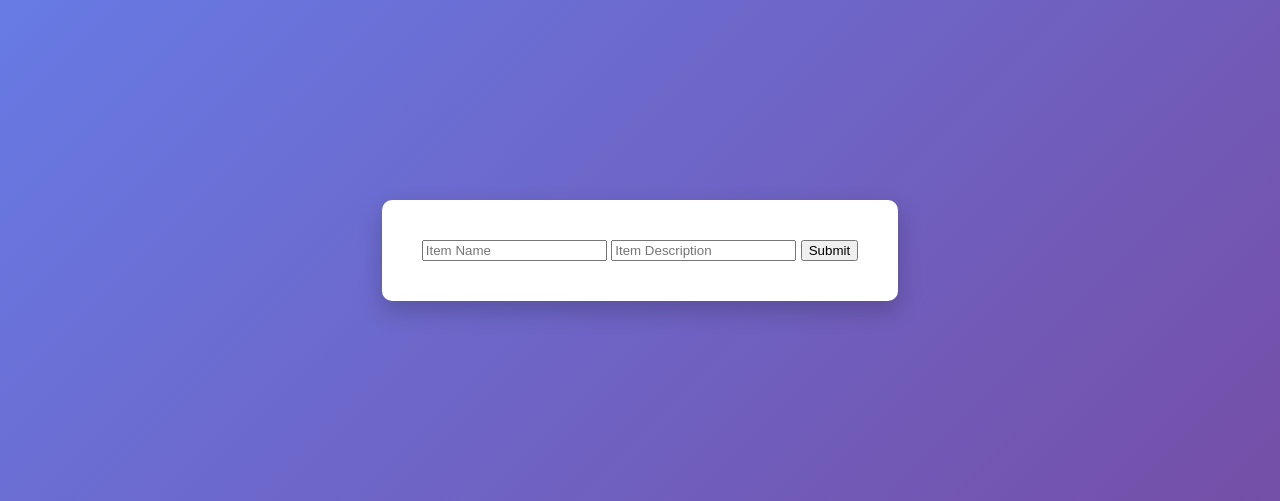
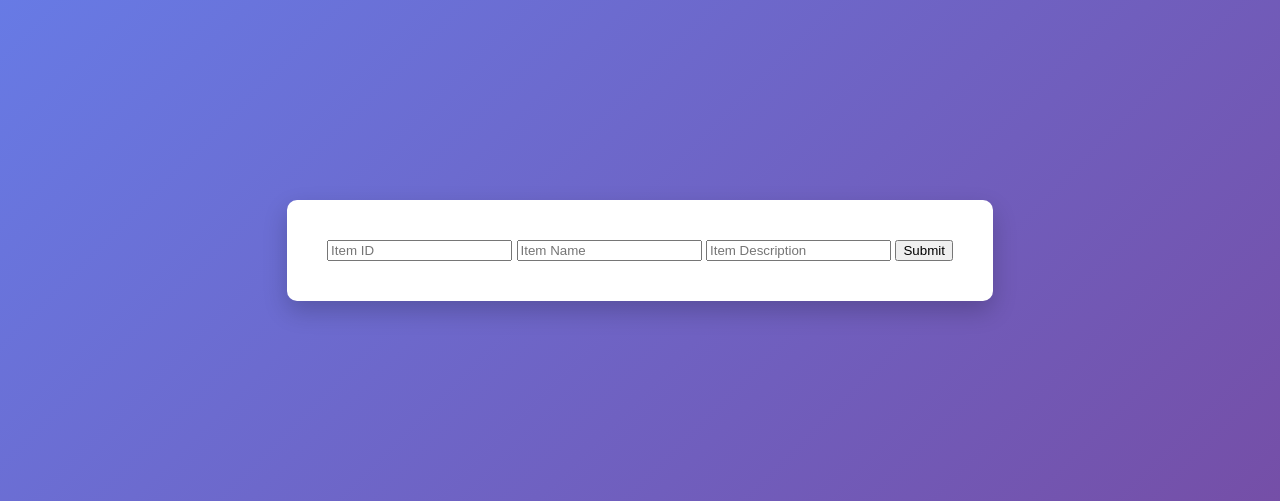
Before and after one commit to pranjalb21/flask-project, a Flask app: page /todo in a window 1280 px wide. Shown: the part 150-651 px from the top of the page. Run offline with Flask 3, Linux system fonts and the light colour scheme.

Commit message:
Added Item ID field

```diff
--- a/frontend/templates/todo.html
+++ b/frontend/templates/todo.html
@@ -35,6 +35,7 @@
 <body>
     <div class="container">
         <form action="/submit_todo" method="POST">
+            <input type="text" name="item_id" placeholder="Item ID" required>
             <input type="text" name="item_name" placeholder="Item Name" required>
             <input type="text" name="item_description" placeholder="Item Description" required>
             <button type="submit">Submit</button>
```
